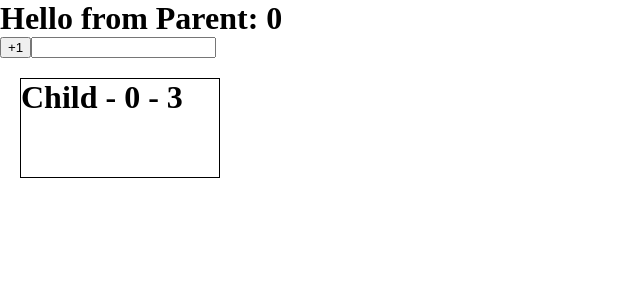
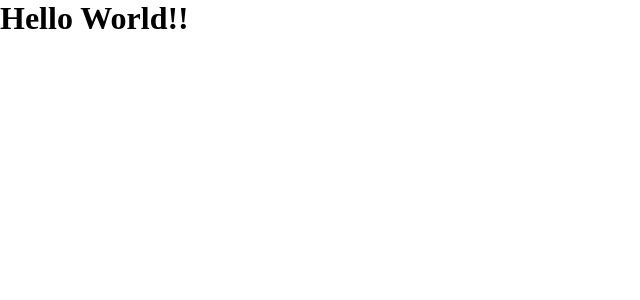
Before and after one commit to TENGQU1986/cisc699, a React (Create React App) app: page / in a window 1280 px wide. Shown: the top 300 px of the page, without its empty margins (0-640 px from the left). Built offline with nearby package versions, Linux system fonts and the light colour scheme.

Commit message:
init assigment

```diff
--- a/src/App.js
+++ b/src/App.js
@@ -20,12 +20,13 @@ const App = () => {
     }
 
     return (
-        <div className="App">
-            <h1>Hello from Parent: {counter}</h1>
-            <button onClick={handleCounterClick}>+1</button>
-            <input type="text" onChange={onInputChange}/>
-            <Child counter={counter} list={list}/>
-        </div>
+        // <div className="App">
+        //     <h1>Hello from Parent: {counter}</h1>
+        //     <button onClick={handleCounterClick}>+1</button>
+        //     <input type="text" onChange={onInputChange}/>
+        //     <Child counter={counter} list={list}/>
+        // </div>
+        <h1>Hello World!!</h1>
     )
 }
 
```
